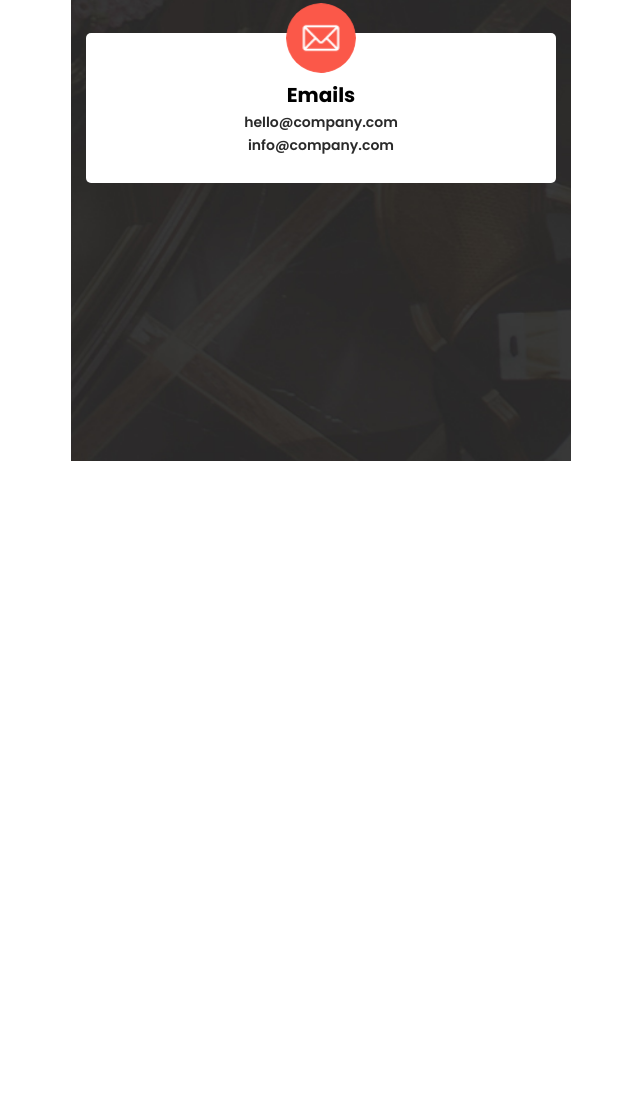
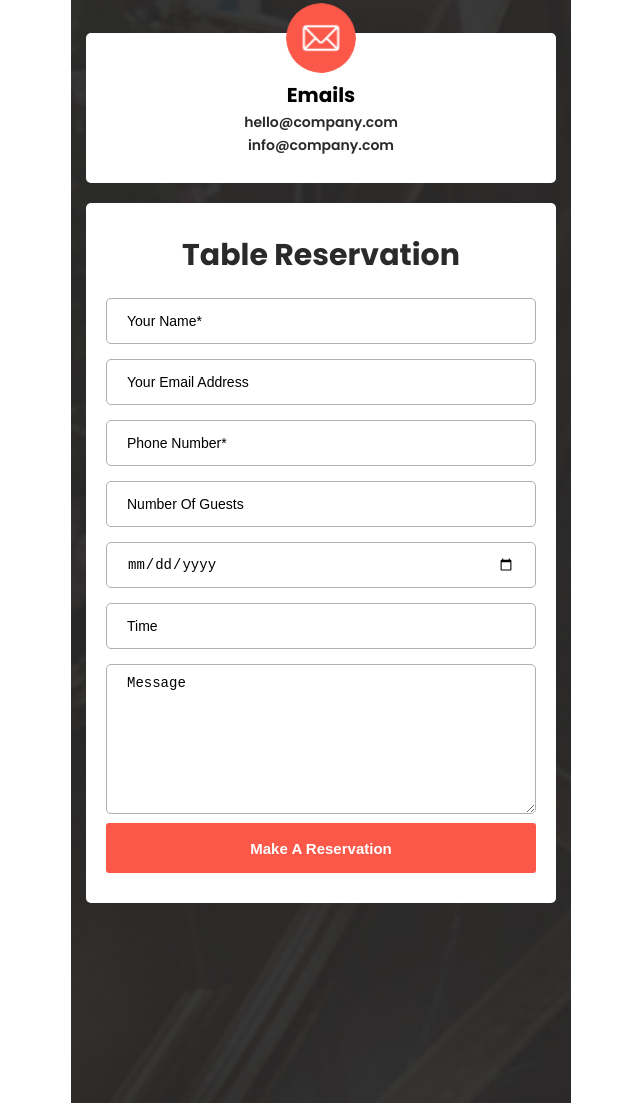
Before and after one commit to abolfazl-ghotilo/Restaurant, a plain HTML site: page index.html in a window 1280 px wide. Shown: the part 4667-5770 px from the top of the page, without its empty margins (319-959 px from the left). Before the commit the page ends 5128 px from the top, so only its background shows below. Drawn offline with Linux system fonts and the light colour scheme.

Commit message:
feat: add table section

```diff
--- a/css/style.css
+++ b/css/style.css
@@ -288,7 +288,7 @@ header img{
     background-repeat: no-repeat;
     background-size: cover;
     width: 100%;
-    height: 1000px;
+    height: 2000px;
     margin-top: 90px;
   }
   .contact{
@@ -373,3 +373,77 @@ header img{
     z-index: 20;
     margin-top: 150px;
   }
+  .table{
+    display: flex;
+    flex-direction: column;
+    align-items: center;
+    background-color: var(--white);
+    width: 100%;
+    height: 700px;
+    margin-top: 130px;
+    border-radius: 5px;
+    padding: 0 20px;
+  }
+  .table h4{
+    color: var(--bblue);
+    font-size: 30px;
+    color: var(--p);
+    font-family: 'Poppins', sans-serif;
+    padding-top: 30px;
+  }
+  .table input,
+  .table textarea,
+  .table select {
+    color: black;
+    font-size: 14px;
+    border: 1px solid var(--txtgray);
+    background-color: var(--white);
+    width: 100%;
+    height: 46px;
+    border-radius: 5px;
+    outline: none;
+    padding-left: 20px;
+    padding-right: 20px;
+    -webkit-appearance: none;
+    -moz-appearance: none;
+    appearance: none;
+    margin-bottom: 15px;
+  }
+  .table textarea{
+    padding-top: 10px;
+    width: 100%;
+    color: black;
+    height: 150px;
+  }
+  textarea::placeholder{
+    color: black;
+  }
+  .table input:focus,
+  .table textarea:focus,
+  .table select:focus {
+    border-color: var(--red);
+  }
+  input::placeholder{
+    color: black;
+  }
+  select::placeholder{
+    color: var(--p);
+  }
+  .inputs{
+    margin-top: 20px;
+  }
+  .table button {
+    margin-top: -10px;
+    font-size: 15px;
+    color: #fff;
+    background-color: #fb5849;
+    padding: 12px 25px;
+    width: 100%;
+    height: 50px;
+    box-shadow: none;
+    border: none;
+    display: inline-block;
+    border-radius: 3px;
+    font-weight: 600;
+    transition: all .3s;
+  }
--- a/index.html
+++ b/index.html
@@ -180,6 +180,38 @@
                     <span>info@company.com</span>
                 </div>
             </div>
+            <div class="table">
+                <h4>Table Reservation</h4>
+                <div class="inputs">
+                    <input type="text" placeholder="Your Name*">
+                    <input type="text" placeholder="Your Email Address">
+                    <input type="text" placeholder="Phone Number*">
+                    <select value="number-guests" name="number-guests" id="number-guests">
+                        <option value="number-guests">Number Of Guests</option>
+                        <option name="1" id="1">1</option>
+                        <option name="2" id="2">2</option>
+                        <option name="3" id="3">3</option>
+                        <option name="4" id="4">4</option>
+                        <option name="5" id="5">5</option>
+                        <option name="6" id="6">6</option>
+                        <option name="7" id="7">7</option>
+                        <option name="8" id="8">8</option>
+                        <option name="9" id="9">9</option>
+                        <option name="10" id="10">10</option>
+                        <option name="11" id="11">11</option>
+                        <option name="12" id="12">12</option>
+                    </select>
+                    <input type="date" placeholder="dd/mm/yyyy">
+                    <select value="time" name="time" id="time">
+                        <option value="time">Time</option>
+                        <option name="Breakfast" id="Breakfast">Breakfast</option>
+                        <option name="Lunch" id="Lunch">Lunch</option>
+                        <option name="Dinner" id="Dinner">Dinner</option>
+                    </select>
+                    <textarea name="message" rows="6" id="message" type="text" placeholder="Message"></textarea>
+                    <button type="submit" id="form-submit" class="main-button-icon">Make A Reservation</button>
+                </div>
+            </div>
         </section>
     </main>
 </body>
```
